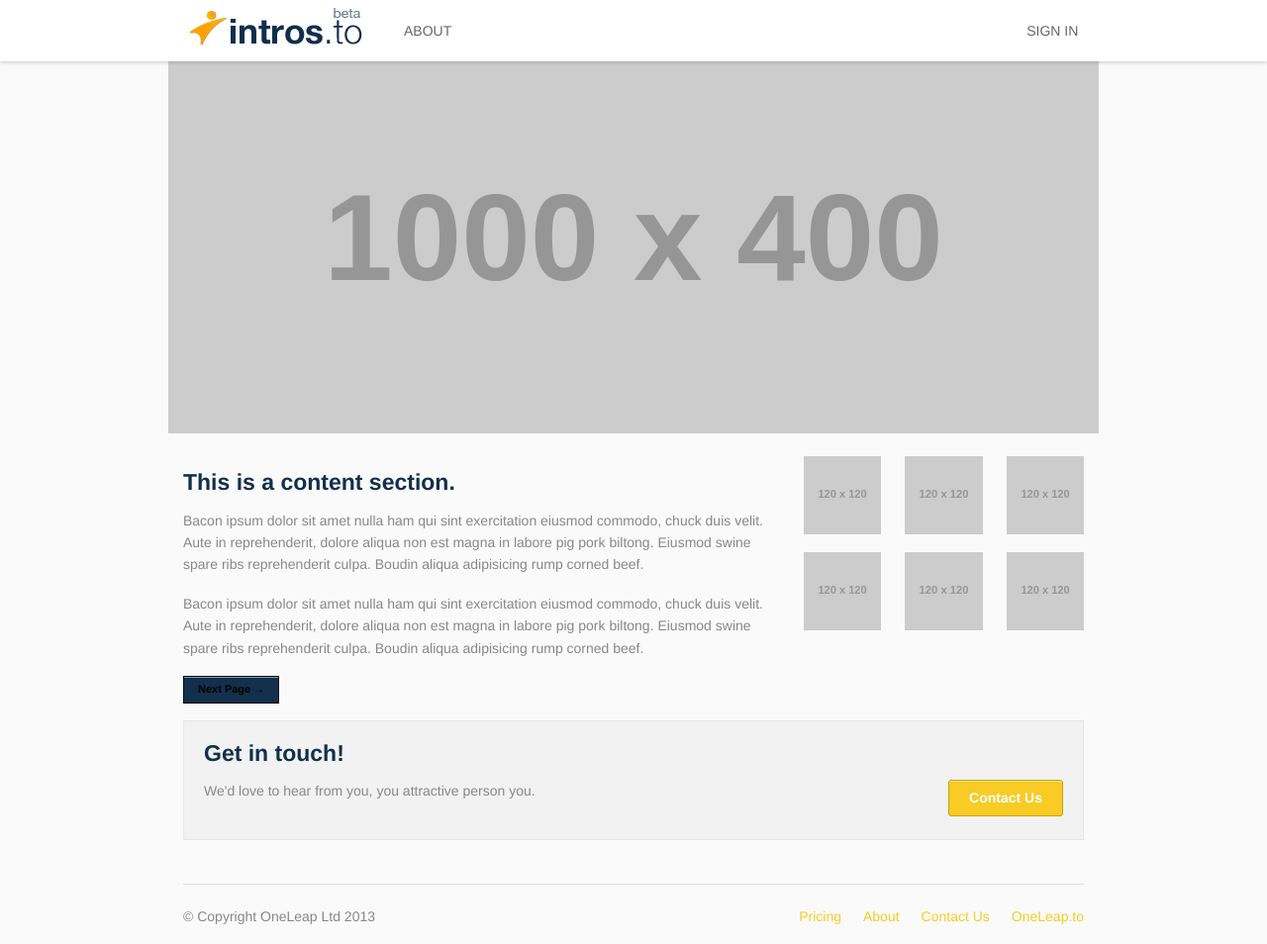
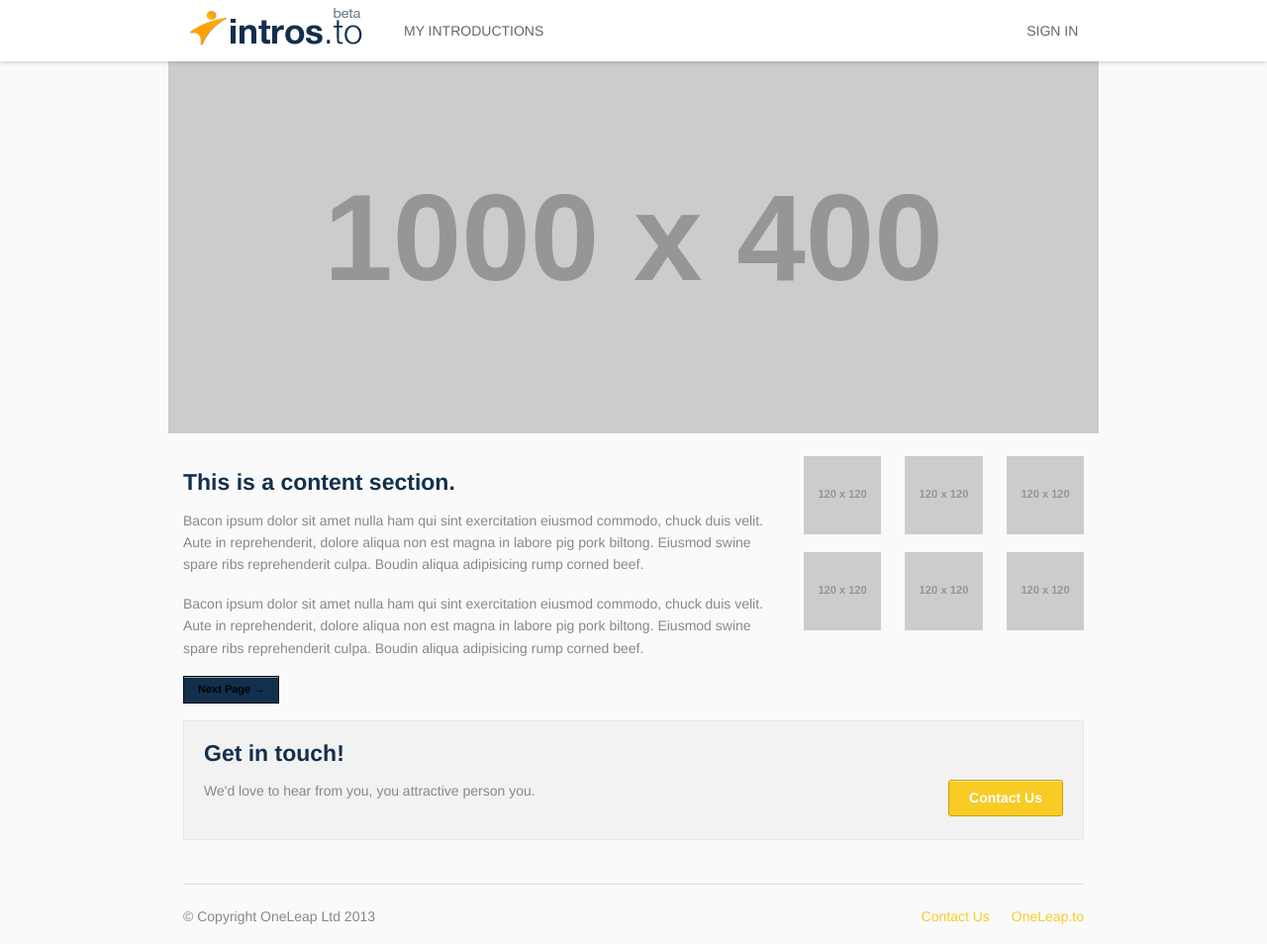
Before and after one commit to PoorlyWritten/django-mailbot, a Django app: page / in a window 1280 px wide. Shown: the whole page at 99% size. Run offline with Django 3.2, Linux system fonts and the light colour scheme; grey boxes labelled with a size stand in for pictures from a placeholder-image service; parts of the project's set-up code (start-up, migrations or seed data) failed here and were passed over; some libraries are stand-ins or nearby versions.

Commit message:
Cleaning up the request feedback stuff

```diff
--- a/foundation/templates/base.html
+++ b/foundation/templates/base.html
@@ -30,7 +30,7 @@
               </a>
             </h1>
           </li>
-          <li><a href="/about">About</a></li>
+          <li><a href="/introductions">My Introductions</a></li>
           <li class="toggle-topbar"><a href="#"></a></li>
         </ul>
         <section>
@@ -83,10 +83,9 @@
         </div>
         <div class="six columns">
           <ul class="link-list right">
-            <li><a href="/pricing">Pricing</a></li>
-            <li><a href="#">About</a></li>
-            <li><a href="#">Contact Us</a></li>
-            <li><a href="#">OneLeap.to</a></li>
+              {% comment %}<li><a href="/pricing">Pricing</a></li>{% endcomment %}
+            <li><a href="mailto:contacts@intros.to">Contact Us</a></li>
+            <li><a href="https://oneleap.to">OneLeap.to</a></li>
           </ul>
         </div>
       </div>
--- a/foundation/templates/partials/right_nav_logged_in.html
+++ b/foundation/templates/partials/right_nav_logged_in.html
@@ -21,8 +21,8 @@
               <li><a href="/introductions">My Introductions</a></li>
               <li class="divider"></li>
               <li><label>Settings</label></li>
-              <li><a href="/my/profile">My Profile</a></li>
-              <li><a href="/my/settings">Email Settings</a></li>
+              {% comment %}<li><a href="/my/profile">My Profile</a></li>{% endcomment %}
+              {% comment %}<li><a href="/my/settings">Email Settings</a></li>{% endcomment %}
               <li><a href="{% url avatar_change %}">Change your avatar</a></li>
               <li class="divider"></li>
               <li><a href="/logout">Log out</a></li>
```
